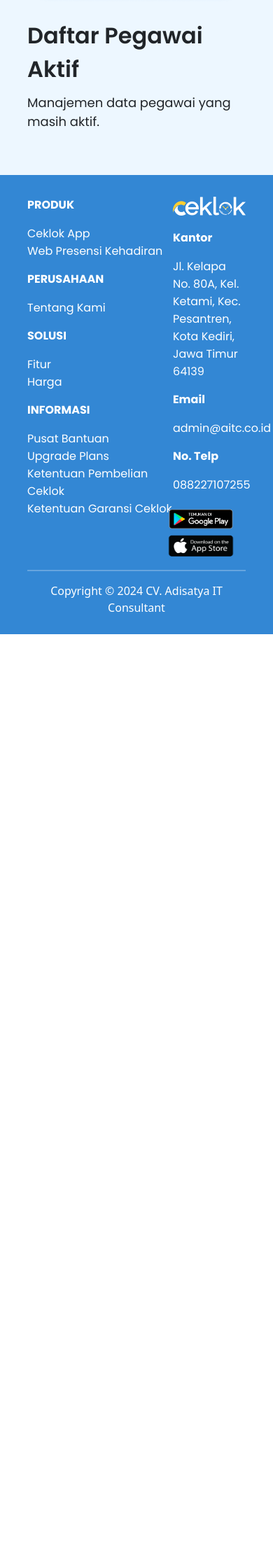
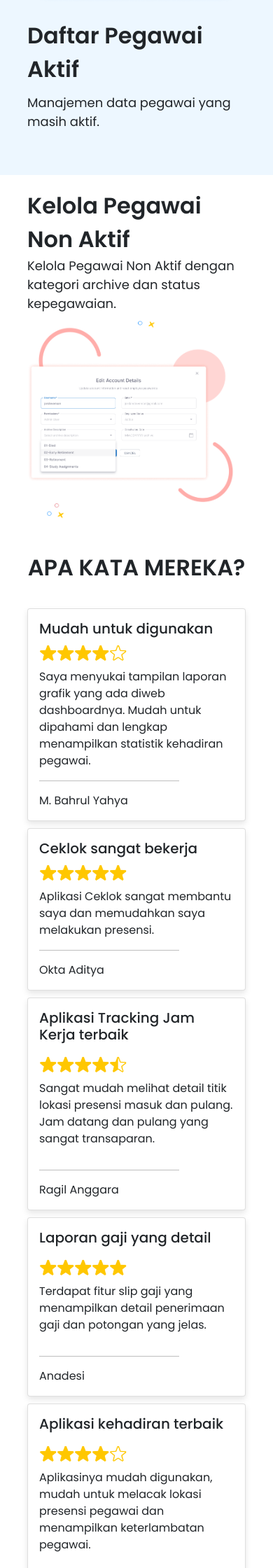
Before and after one commit to adisatyaitconsultant/aitc.github.io, a Jekyll site: the page built from kepegawaian.html, in a window 390 px wide. Shown: the part 1125-3365 px from the top of the page at 70% size. Built offline with Jekyll 4.4.1, drawn with Linux system fonts in a browser that asks for light colours; before the commit the page ends 2031 px from its top, so only the background shows below that; some of the changed text lies outside the part shown.

Commit message:
feat: implementation feature kepegawaian page

```diff
--- a/assets/css/main.css
+++ b/assets/css/main.css
@@ -1322,7 +1322,7 @@
 .produk-content-3 .row .col-md-6 h3 {
     text-align: start;
     margin: 0;
-    font-size: 32px;
+    font-size: 24px;
     font-weight: 400;
     line-height: 1.5;
 }
@@ -1853,3 +1853,70 @@
         padding-bottom: 30px;
     }
 }
+
+/* Kepegawaian Content 3 */
+
+.kepegawaian-content-3{
+    padding: 0 10%;
+    font-family: 'Poppins', sans-serif;
+}
+
+.kepegawaian-content-3 .row {
+    padding-top: 15px;
+    padding-bottom: 15px;
+}
+
+.kepegawaian-content-3 .row .col-md-6{
+    display: flex;
+    flex-direction: column;
+    justify-content: center;
+    padding-top: 5px;
+    padding-bottom: 5px;
+}
+
+.kepegawaian-content-3 .row .col-md-6 h1 {
+    text-align: start;
+    margin: 0;
+    font-size: 45px;
+    font-weight: 600;
+    line-height: 1.5;
+}
+
+.kepegawaian-content-3 .row .col-md-6 h3 {
+    text-align: start;
+    margin: 0;
+    font-size: 24px;
+    font-weight: 400;
+    line-height: 1.5;
+}
+
+.kepegawaian-content-3 .row img {
+    width: 600px;
+    height: auto;
+}
+
+@media (max-width:414px) {
+    .kepegawaian-content-3 .row .col-md-6 {
+        display: flex;
+        flex-direction: column;
+        justify-content: center ;
+        padding: 20px auto 20px auto;
+    }
+
+    .kepegawaian-content-3 .row .col-md-6 h1 {
+        text-align: start;
+        margin: 0;
+        font-size: 32px;
+        font-weight: 600;
+        line-height: 1.5;
+    }
+
+    .kepegawaian-content-3 .row .col-md-6 h3 {
+        text-align: start;
+        margin: 0;
+        font-size: 18px;
+        font-weight: 400;
+        line-height: 1.5;
+    }
+
+}
--- a/kepegawaian.html
+++ b/kepegawaian.html
@@ -77,5 +77,23 @@
               </div>
             </div>
         </div>
+        <div class="kepegawaian-content-3">
+            <div class="row">
+              <div class="col-md-6">
+                <h1>Kelola Pegawai Non Aktif</h1>
+                <h3>Kelola Pegawai Non Aktif dengan kategori archive dan status kepegawaian.</h3>
+              </div>
+              <div class="col-md-6">
+                <img src="assets/images/img-pegawai-3.png" alt="">
+              </div>
+            </div>
+        </div>
+
+        <!-- Review Content -->
+        {% include review_content.html %}
+
+        <!-- Review Content -->
+        {% include faq_content.html %}
+
     </main>
 </body>
--- a/produk.html
+++ b/produk.html
@@ -156,10 +156,10 @@
       </div>
 
       <!-- Review Content -->
-    {% include review_content.html %}
+      {% include review_content.html %}
 
-    <!-- Review Content -->
-    {% include faq_content.html %}
+      <!-- Review Content -->
+      {% include faq_content.html %}
 
 
       <div class="produk-content-10">
```
Also changed, not shown: assets/images/img-pegawai-3.png (added).
